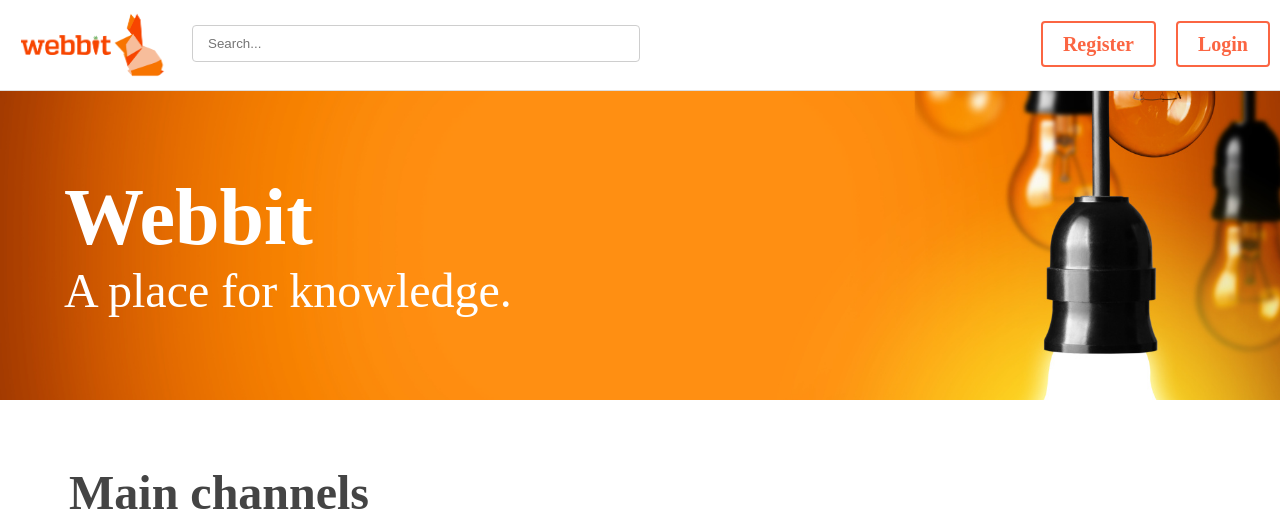
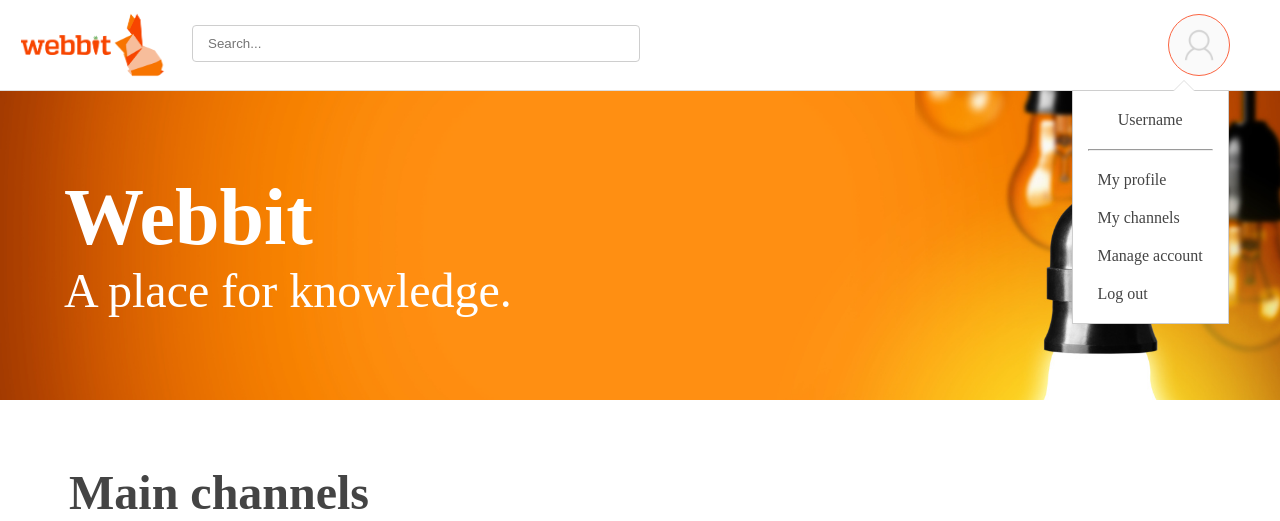
Before and after one commit to DuarteOliveira8/LTW-1819, a PHP site: page / in a window 1280 px wide. Shown: the top 521 px of the page. Run offline with PHP 8.4, Linux system fonts and the light colour scheme; the visitor is signed in with stand-in values (Sample User, id 1).

Commit message:
Navbar logged in

```diff
--- a/actions/auth/Login.php
+++ b/actions/auth/Login.php
@@ -6,7 +6,6 @@
   $password = $_POST['password'];
 
   if (($userID = authenticateUser($email, $password)) !== -1) {
-    $_SESSION['username'] = $username;
     $_SESSION['userID'] = $userID;
     header('Location: /');
   }
--- a/css/shared-components/navbar/NavbarIndex.css
+++ b/css/shared-components/navbar/NavbarIndex.css
@@ -51,4 +51,5 @@
   grid-column-end: end;
   display: grid;
   grid-template-columns: [begin]8fr [register]2fr [login]2fr [end];
+  align-items: center;
 }
--- /dev/null
+++ b/css/shared-components/navbar/navbar-right/LoggedIn.css
@@ -0,0 +1,69 @@
+.navbar-container .navbar-right .user-avatar {
+  background-position: center;
+  background-repeat: no-repeat;
+  -webkit-background-size: cover;
+  -moz-background-size: cover;
+  -o-background-size: cover;
+  background-size: cover;
+  width: 60px;
+  height: 60px;
+  border-radius: 50%;
+  border: 1px solid #fb6542;
+  grid-column: login;
+  cursor: pointer;
+  margin-right: 50px;
+}
+
+.navbar-container .navbar-right .options-layout {
+  z-index: 10000;
+  position: absolute;
+  border: 1px solid #cecece;
+  right: 4%;
+  top: 90px;
+  background-color: #fff;
+}
+
+.navbar-container .navbar-right .options-layout .triangle {
+  width: 0;
+  height: 0;
+  border-left: 10px solid transparent;
+  border-right: 10px solid transparent;
+  border-bottom: 10px solid #ffffff;
+  position: absolute;
+  top: -10px;
+  left: 101px;
+}
+
+.navbar-container .navbar-right .options-layout .triangle-border {
+  width: 0;
+  height: 0;
+  border-left: 11px solid transparent;
+  border-right: 11px solid transparent;
+  border-bottom: 11px solid #dedede;
+  position: absolute;
+  top: -11px;
+  left: 100px;
+}
+
+.navbar-container .navbar-right .options-layout .username {
+  padding: 20px 25px 0px 25px;
+  text-align: center;
+}
+
+.navbar-container .navbar-right .options-layout .options-line {
+  margin: 20px 15px 20px 15px;
+}
+
+.navbar-container .navbar-right .options-layout .options {
+  display: flex;
+  flex-direction: column;
+}
+
+.navbar-container .navbar-right .options-layout .options .options-link {
+  padding: 0px 25px 20px 25px;
+  text-decoration: none;
+}
+
+.navbar-container .navbar-right .options-layout .options .options-link:hover {
+  color: #fb6542;
+}
--- a/css/shared-components/navbar/navbar-right/LoggedOut.css
+++ b/css/shared-components/navbar/navbar-right/LoggedOut.css
@@ -1,5 +1,4 @@
 .navbar-container .navbar-right .right-element {
-  margin-top: 28px;
   padding: 5px 10px 5px 10px;
 }
 
@@ -13,7 +12,7 @@
   grid-column-end: end;
 }
 
-.navbar-container .navbar-right .login-link {
+.navbar-container .navbar-right .navbar-link {
   text-decoration: none;
   border: 2px solid #fb6542;
   border-radius: 4px;
@@ -26,9 +25,7 @@
   transition-duration: 0.3s;
 }
 
-.navbar-container .navbar-right .login-link:hover {
+.navbar-container .navbar-right .navbar-link:hover {
   background-color: #fb6542;
   color: #fff;
-  -webbit-transition-duration: 0.3s;
-  transition-duration: 0.3s;
 }
--- a/scenes/HomeIndex.php
+++ b/scenes/HomeIndex.php
@@ -1,6 +1,7 @@
 <link rel="stylesheet" href="/css/scenes/home/HomeIndex.css">
 
 <?php
+include('includes/Session.php');
 include('templates/shared-components/Header.php');
 include('templates/shared-components/navbar/NavbarIndex.php');
 include('templates/scene-templates/home/Banner.php');
--- a/templates/shared-components/navbar/NavbarIndex.php
+++ b/templates/shared-components/navbar/NavbarIndex.php
@@ -20,7 +20,12 @@ include('templates/shared-components/input/Input.php');
     </div>
 
     <div class="navbar-right">
-      <?php loggedOut() ?>
+      <?php
+        if (isset($_SESSION['userID']))
+          loggedIn();
+        else
+          loggedOut();
+      ?>
     </div>
   </div>
 <?php } ?>
--- a/templates/shared-components/navbar/navbar-right/LoggedIn.php
+++ b/templates/shared-components/navbar/navbar-right/LoggedIn.php
@@ -0,0 +1,34 @@
+<link rel="stylesheet" href="/css/shared-components/navbar/navbar-right/LoggedIn.css">
+
+<?php function loggedIn() { ?>
+  <div class="options-layout" tabIndex="-1" onBlur="hiddenVis()" >
+    <div class="triangle-border"></div>
+    <div class="triangle"></div>
+
+    <div class="username">
+      Username
+    </div>
+
+    <hr class='options-line'>
+
+    <div class="options">
+      <a class="options-link" href="/profile">
+        My profile
+      </a>
+
+      <a class="options-link" href="/">
+        My channels
+      </a>
+
+      <a class="options-link" href="/">
+        Manage account
+      </a>
+
+      <a class="options-link" href="/">
+        Log out
+      </a>
+    </div>
+  </div>
+
+  <div class="user-avatar" style="background-image: url('/assets/images/default-profile.png');"></div>
+<?php } ?>
--- a/templates/shared-components/navbar/navbar-right/LoggedOut.php
+++ b/templates/shared-components/navbar/navbar-right/LoggedOut.php
@@ -2,10 +2,10 @@
 
 <?php function loggedOut() { ?>
   <div class="right-element register">
-    <a href="/register" class="login-link">Register</a>
+    <a href="/register" class="navbar-link">Register</a>
   </div>
 
   <div class="right-element login">
-    <a href="/login" class="login-link">Login</a>
+    <a href="/login" class="navbar-link">Login</a>
   </div>
 <?php } ?>
```
